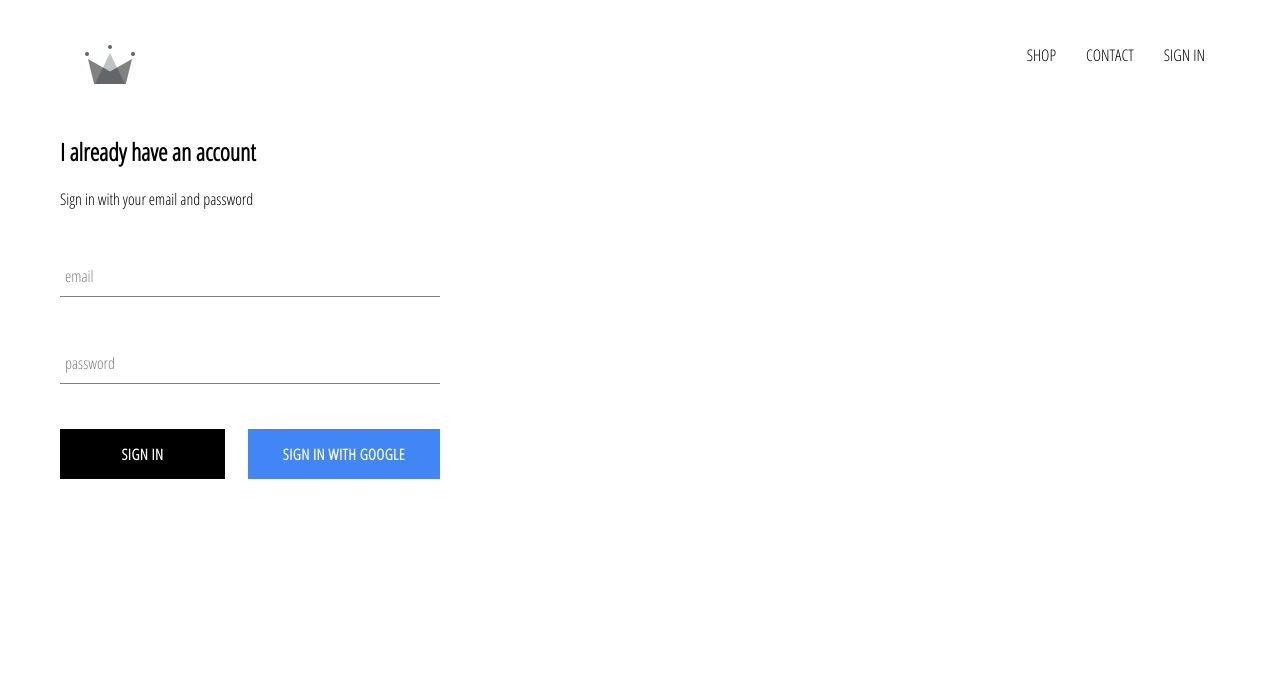
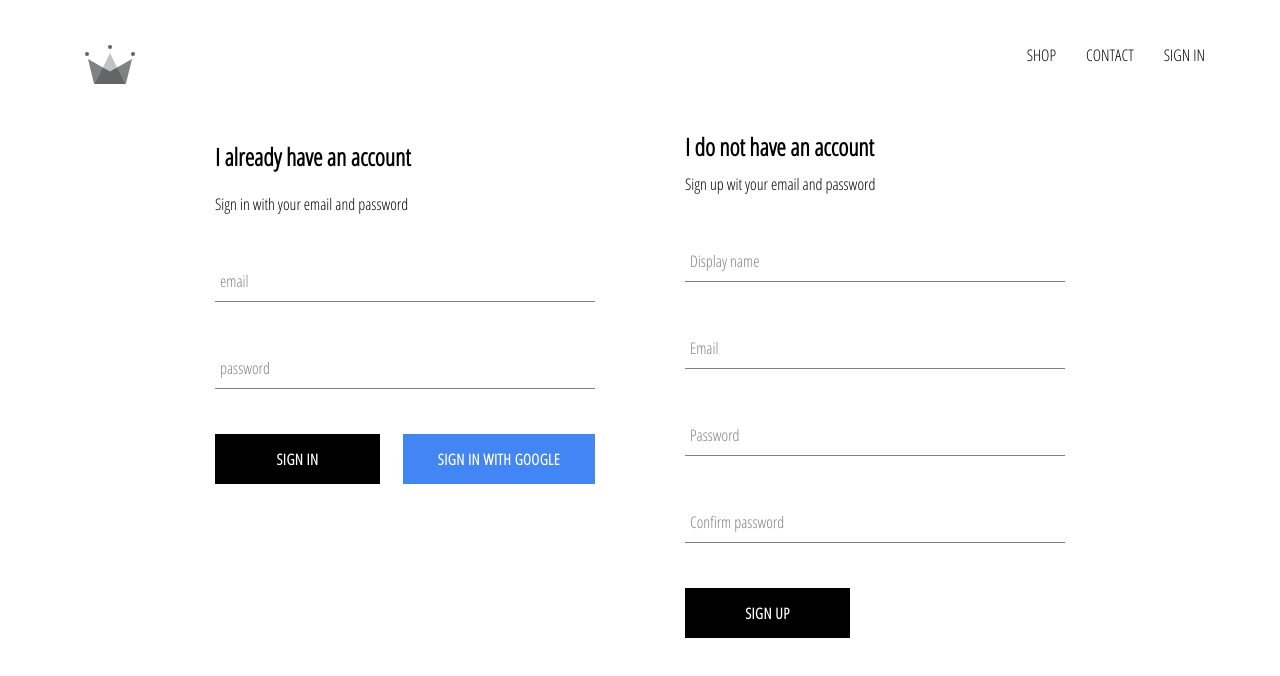
Before and after one commit to OleksandrDombrovskyi/crwn-clothing, a React (Create React App) app: page /signin in a window 1280 px wide. Shown: the top 676 px of the page. Built offline with nearby package versions, Linux system fonts and the light colour scheme; no server answers; a web font is replaced by a local one.

Commit message:
Added sign up component, added ability to store an authenticated users into firestore database

```diff
--- a/src/App.js
+++ b/src/App.js
@@ -4,7 +4,7 @@
 import ShopPage from "./pages/shop/shop.component";
 import Header from "./components/header/header.component";
 import SignInAndSignUp from "./pages/sign-in-and-sign-up/sign-in-and-sign-up.component";
-import {auth} from "./firebase/firebase.utils";
+import {auth, createUserProfileDocument} from "./firebase/firebase.utils";
 
 import HomePage from "./pages/homepage/homepage.component";
 
@@ -20,10 +20,24 @@
     unsubscribeFromAuth = null;
 
     componentDidMount() {
-        this.unsubscribeFromAuth = auth.onAuthStateChanged(user => {
-            this.setState({currentUser: user});
+        this.unsubscribeFromAuth = auth.onAuthStateChanged(async userAuth => {
 
-            console.log(user);
+            if (userAuth) {
+                const userRef = await createUserProfileDocument(userAuth);
+
+                userRef.onSnapshot(snapshot => {
+                    this.setState({
+                        currentUser: {
+                            id: snapshot.id,
+                            ...snapshot.data()
+                        }
+                    }, () => {
+                        console.log(this.state);
+                    });
+                });
+            } else {
+                this.setState({currentUser: userAuth});
+            }
         });
     }
 
--- /dev/null
+++ b/src/components/sign-up/sign-up.component.jsx
@@ -0,0 +1,97 @@
+import React from "react";
+import FormInput from "../form-input/form-input.component";
+import {auth, createUserProfileDocument} from "../../firebase/firebase.utils";
+import './sign-up.style.scss';
+import CustomButton from "../custom-button/custom-button.component";
+
+class SignUp extends React.Component {
+    constructor() {
+        super();
+
+        this.state = {
+            displayName: '',
+            email: '',
+            password: '',
+            confirmPassword: ''
+        }
+    }
+
+    handleSubmit = async event => {
+        event.preventDefault();
+
+        const {displayName, email, password, confirmPassword} = this.state;
+        if (password != confirmPassword) {
+            alert("Passwords don't match!");
+            return;
+        }
+
+        try {
+            const {user} = await auth.createUserWithEmailAndPassword(email, password);
+            await createUserProfileDocument(user, {displayName});
+
+            this.setState({
+                displayName: '',
+                email: '',
+                password: '',
+                confirmPassword: ''
+            })
+        } catch (error) {
+            console.error(error);
+        }
+
+    };
+
+    handleChange = event => {
+        const {name, value} = event.target;
+
+        this.setState({[name]: value});
+
+    };
+
+    render() {
+        const {displayName, email, password, confirmPassword} = this.state;
+        return (
+            <div className='sign-up'>
+                <h2 className='title'>I do not have an account</h2>
+                <span>Sign up wit your email and password</span>
+                <form className='sign-up-form' onSubmit={this.handleSubmit}>
+                    <FormInput
+                        type='text'
+                        name='displayName'
+                        value={displayName}
+                        onChange={this.handleChange}
+                        label='Display name'
+                        required
+                    />
+                    <FormInput
+                        type='email'
+                        name='email'
+                        value={email}
+                        onChange={this.handleChange}
+                        label='Email'
+                        required
+                    />
+                    <FormInput
+                        type='password'
+                        name='password'
+                        value={password}
+                        onChange={this.handleChange}
+                        label='Password'
+                        required
+                    />
+                    <FormInput
+                        type='password'
+                        name='confirmPassword'
+                        value={confirmPassword}
+                        onChange={this.handleChange}
+                        label='Confirm password'
+                        required
+                    />
+                    <CustomButton type='submit'>SIGN UP</CustomButton>
+                </form>
+            </div>
+        )
+    }
+}
+
+export default SignUp;
--- /dev/null
+++ b/src/components/sign-up/sign-up.style.scss
@@ -0,0 +1,9 @@
+.sign-up {
+    display: flex;
+    flex-direction: column;
+    width: 380px;
+
+    .title {
+        margin: 10px 0;
+    }
+}
--- a/src/firebase/firebase.utils.js
+++ b/src/firebase/firebase.utils.js
@@ -12,6 +12,32 @@
     appId: "1:642940169351:web:1774985a15c960bde6dc22"
 };
 
+export const createUserProfileDocument = async (userAuth, additionalData) => {
+    if (!userAuth) return;
+
+    const userRef = firestore.doc(`users/${userAuth.uid}`);
+
+    const snapshot = await userRef.get();
+
+    if (!snapshot.exists) {
+        const {displayName, email} = userAuth;
+        const createdAt = new Date();
+
+        try {
+            await userRef.set({
+                displayName,
+                email,
+                createdAt,
+                ...additionalData
+            })
+        } catch (error) {
+            console.log('error creating user: ', error.message);
+        }
+    }
+
+    return userRef;
+};
+
 firebase.initializeApp(config);
 
 export const auth = firebase.auth();
--- a/src/pages/sign-in-and-sign-up/sign-in-and-sign-up.component.jsx
+++ b/src/pages/sign-in-and-sign-up/sign-in-and-sign-up.component.jsx
@@ -1,10 +1,12 @@
 import React from "react";
 import './sign-in-and-sign-up.style.scss';
 import SignIn from "../../components/sign-in/sign-in.component";
+import SignUp from "../../components/sign-up/sign-up.component";
 
 const SignInAndSignUp = () => (
     <div className="sign-in-and-sign-up">
         <SignIn/>
+        <SignUp/>
     </div>
 );
 
--- a/src/pages/sign-in-and-sign-up/sign-in-and-sign-up.style.scss
+++ b/src/pages/sign-in-and-sign-up/sign-in-and-sign-up.style.scss
@@ -0,0 +1,6 @@
+.sign-in-and-sign-up {
+    width: 850px;
+    display: flex;
+    justify-content: space-between;
+    margin: 30px auto;
+}
```
